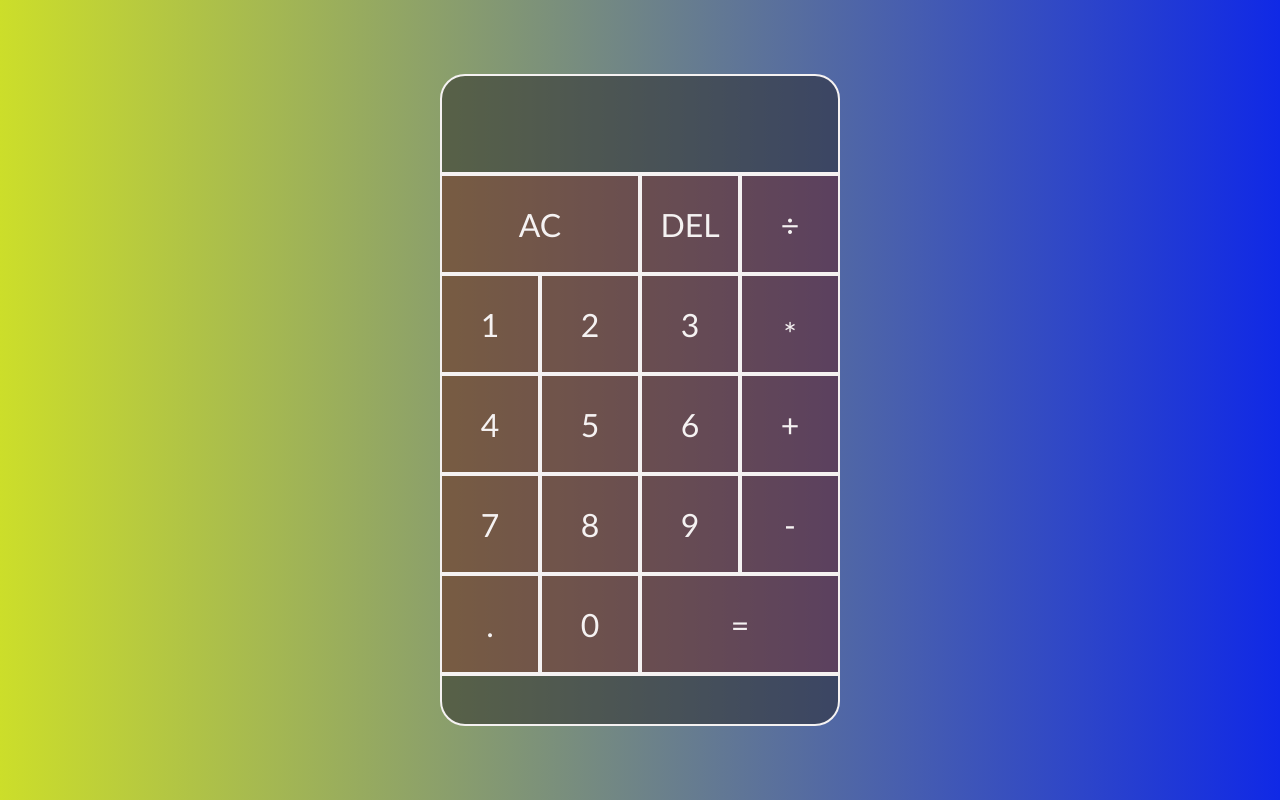
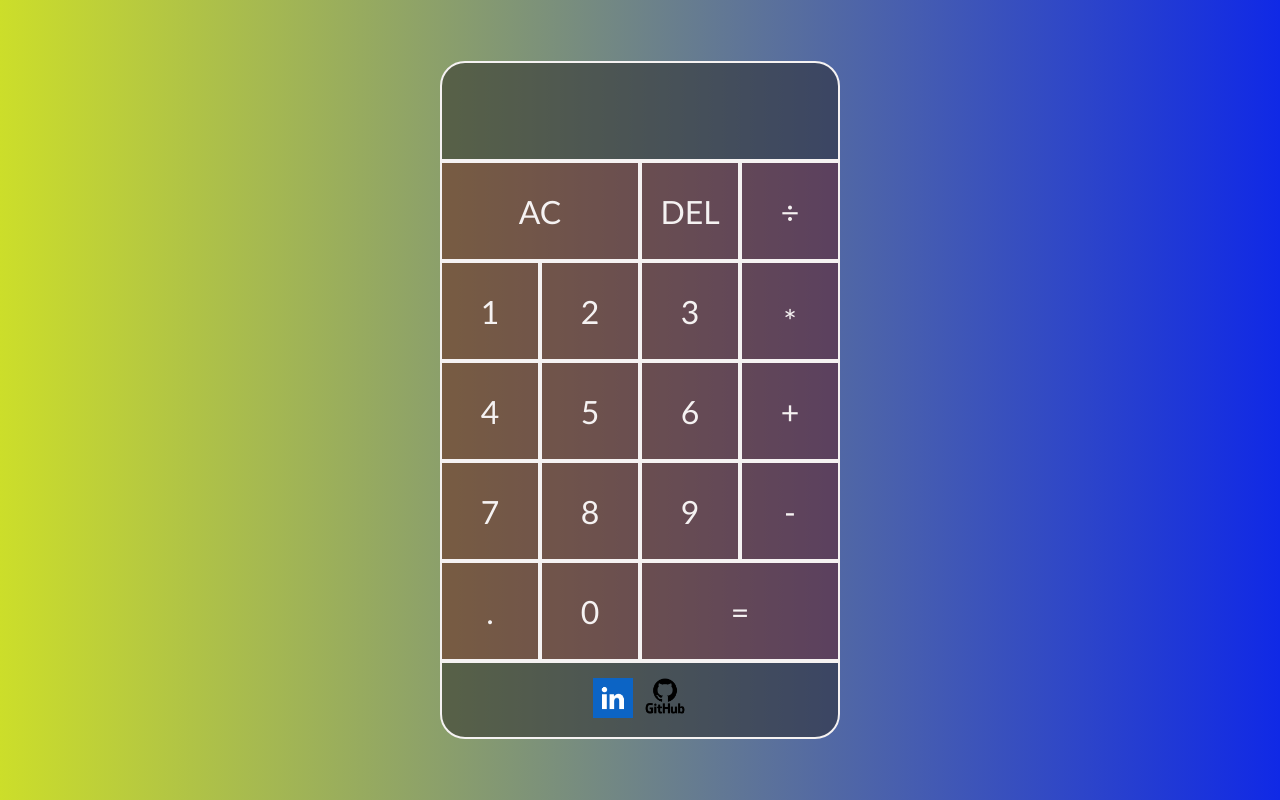
Before and after one commit to feyizoglu/calculator, a plain HTML site: page index.html in a window 1280 px wide. Drawn offline with Linux system fonts and the light colour scheme; the site is published under a folder, as on GitHub Pages, so addresses that start at the root find nothing.

Commit message:
Changing imgs sources

```diff
--- a/index.html
+++ b/index.html
@@ -33,11 +33,11 @@
       <button class="double equals">=</button>
       <footer>
         <a href="https://www.linkedin.com/in/tolgahanfeyizoglu/"
-          ><img src="/imgs/Linkedin.png" alt=""
+          ><img src="./imgs/Linkedin.png" alt=""
         /></a>
 
         <a href="https://github.com/feyizoglu"
-          ><img class="github" src="/imgs/github.png" alt=""
+          ><img class="github" src="./imgs/github.png" alt=""
         /></a>
       </footer>
     </div>
```
